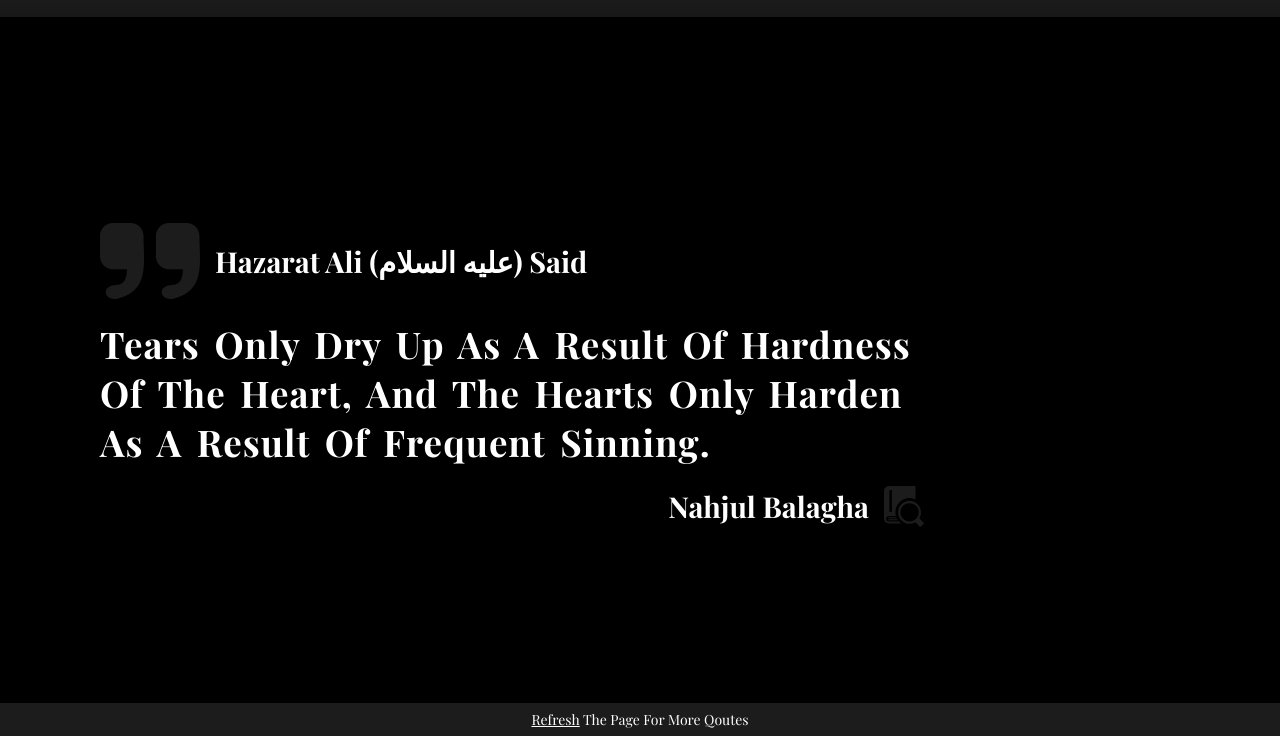
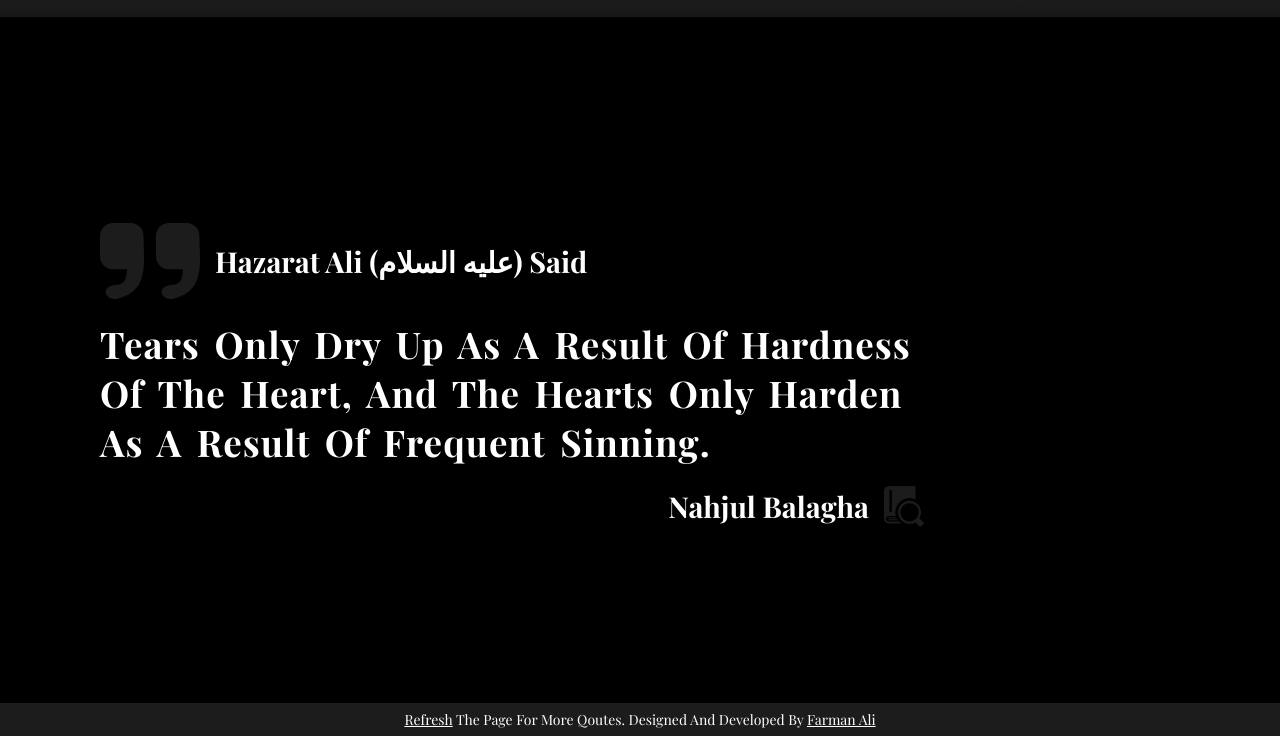
Before and after one commit to farmanali6349/Random-Quotes-of-Hazrat-Ali, a plain HTML site: page index.html in a window 1280 px wide. Shown: the part 64-800 px from the top of the page. Drawn offline with nearby package versions, Linux system fonts and the light colour scheme; a web font is replaced by a local one.

Commit message:
Update index.html

```diff
--- a/index.html
+++ b/index.html
@@ -47,7 +47,7 @@
 
         <!-- footer -->
         <div class="footer">
-            <p><a href="#">Refresh</a> the page for more qoutes</p>
+            <p><a href="#">Refresh</a> the page for more qoutes. Designed and Developed by <a href="https://www.behance.net/farmanali6349">Farman Ali</a></p>
         </div>
     </div>
     <!-- JS -->
```
